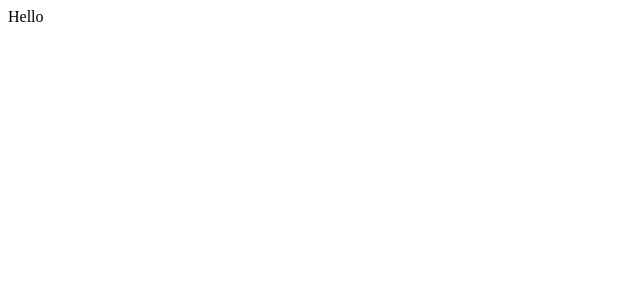
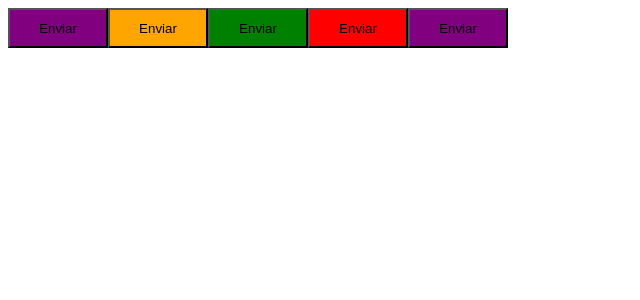
Before and after one commit to RenanFachin/RS_IG_Timer, a React (Vite) app: page / in a window 1280 px wide. Shown: the top 300 px of the page, without its empty margins (0-640 px from the left). Built offline with nearby package versions, Linux system fonts and the light colour scheme.

Commit message:
Utilizando styled components

```diff
--- a/src/App.tsx
+++ b/src/App.tsx
@@ -1,6 +1,14 @@
+import { Button } from "./components/Button"
+
 export function App() {
   return (
-   <>Hello</>
+    <>
+      <Button variant="primary" />
+      <Button variant="secondary" />
+      <Button variant="success" />
+      <Button variant="danger" />
+      <Button />
+    </>
   )
 }
 
--- /dev/null
+++ b/src/components/Button.styles.ts
@@ -0,0 +1,26 @@
+import styled, { css } from "styled-components"
+
+export type ButtonVariant = 'primary' | 'secondary' | 'danger' | 'success'
+
+interface ButtonContainerProps {
+  variant: ButtonVariant
+}
+
+const buttonVariants = {
+  primary: 'purple',
+  secondary: 'orange',
+  danger: 'red',
+  success: 'green'
+}
+
+export const ButtonContainer = styled.button<ButtonContainerProps>`
+  width: 100px;
+  height: 40px;
+
+  /* Definindo a cor do botão */
+  ${props => {
+    return css`
+      background-color: ${buttonVariants[props.variant]}
+    `
+  }}
+`
--- /dev/null
+++ b/src/components/Button.tsx
@@ -0,0 +1,13 @@
+import { ButtonContainer, ButtonVariant } from "./Button.styles"
+
+interface ButtonProps {
+  variant?: ButtonVariant
+}
+
+export function Button({ variant = 'primary' }: ButtonProps) {
+  return (
+    <ButtonContainer variant={variant}>
+      Enviar
+    </ButtonContainer>
+  )
+}
```
